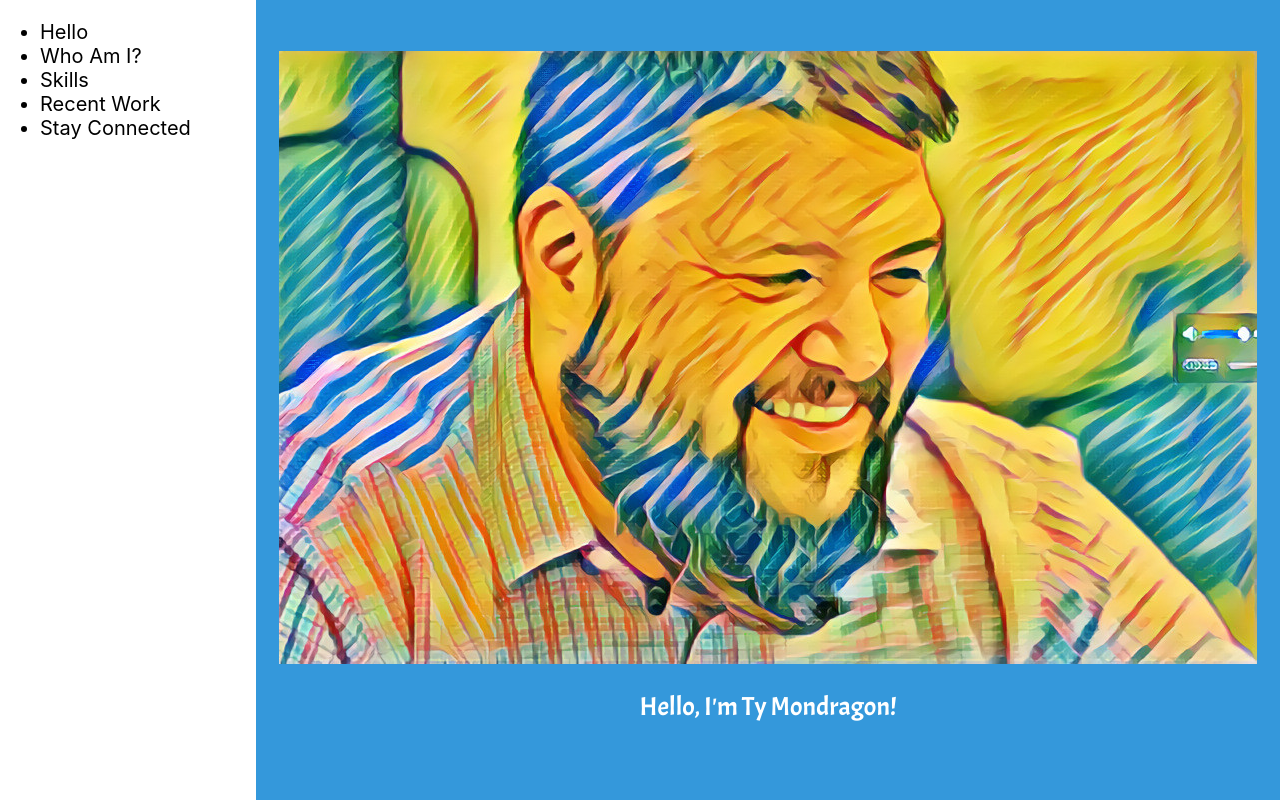
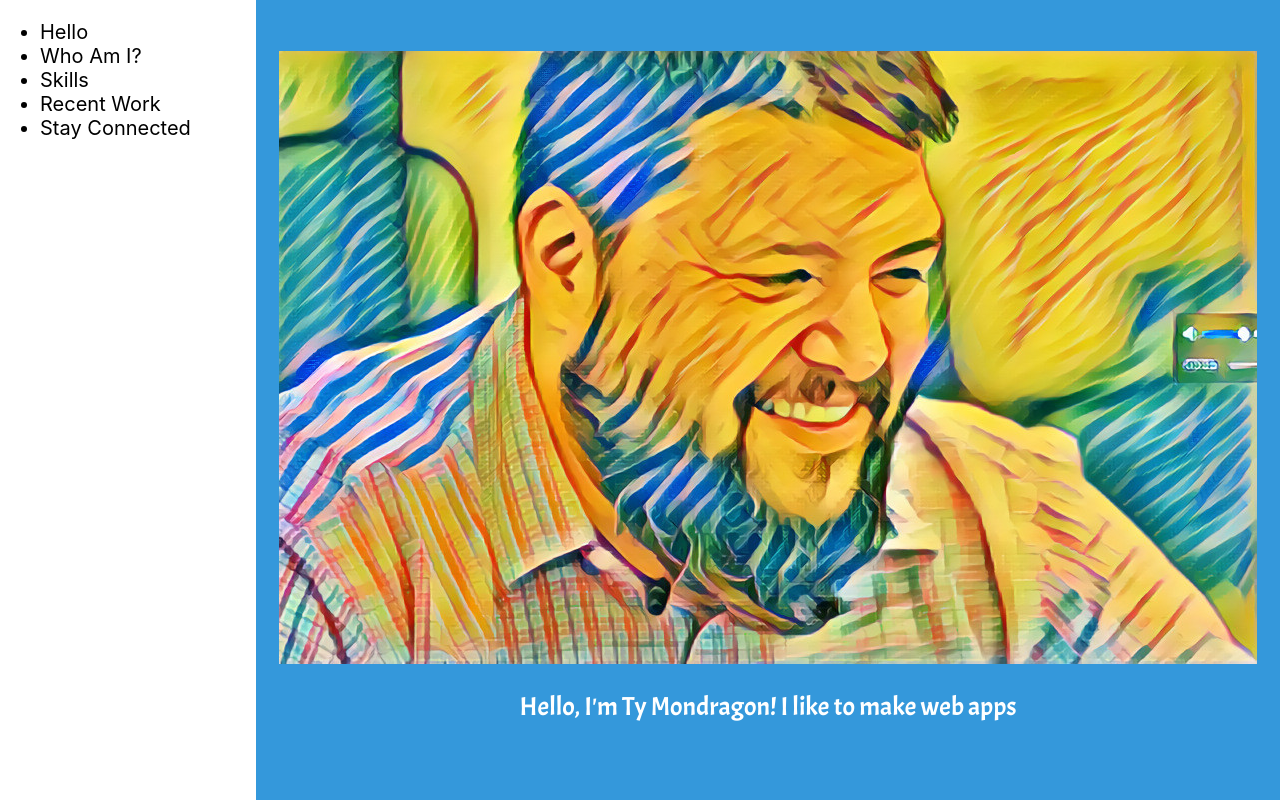
Before and after one commit to tymondragon/my_profile, a React (Create React App) app: page / in a window 1280 px wide. Shown: the top 800 px of the page. Built offline with nearby package versions, Linux system fonts and the light colour scheme; a web font is replaced by a local one.

Commit message:
make a commmit to save progress from master

```diff
--- a/src/Hello/Hello.js
+++ b/src/Hello/Hello.js
@@ -12,6 +12,7 @@ const Hello = () => {
           <p className="hello">
             Hello,
             I'm Ty Mondragon!
+            I like to make web apps
             {/* scroll to find out more about me<br></br> */}
           </p>
       </div>
```
